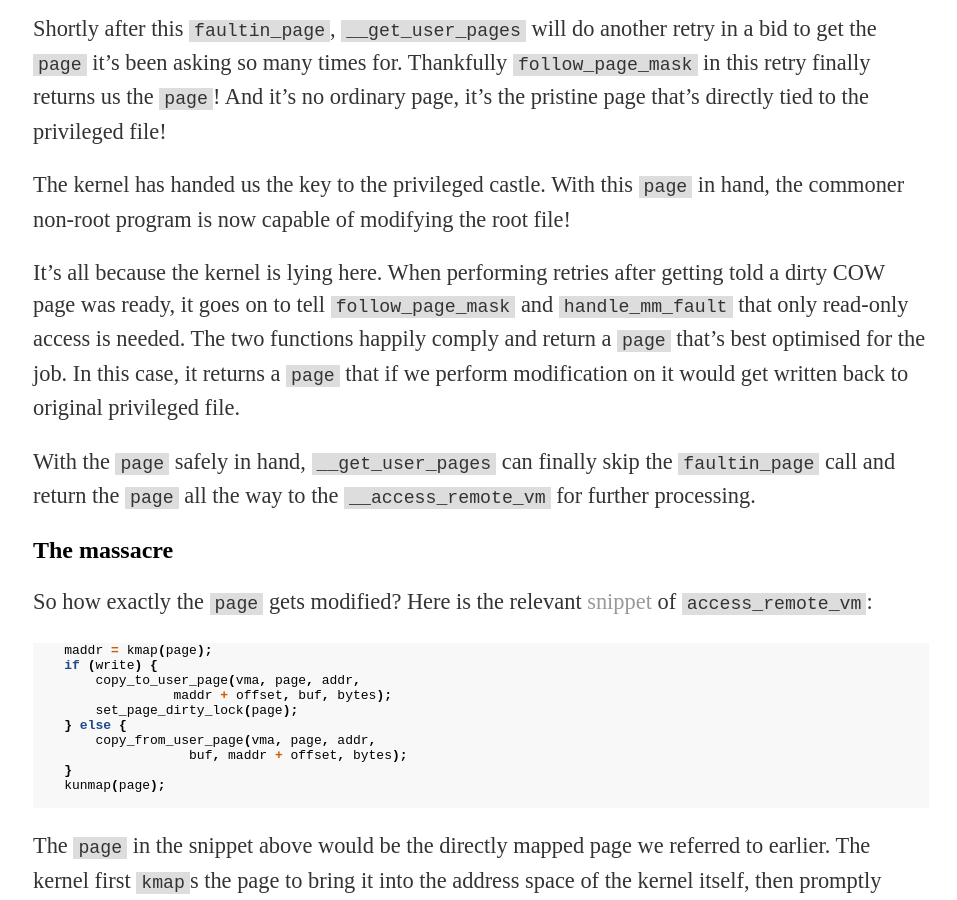
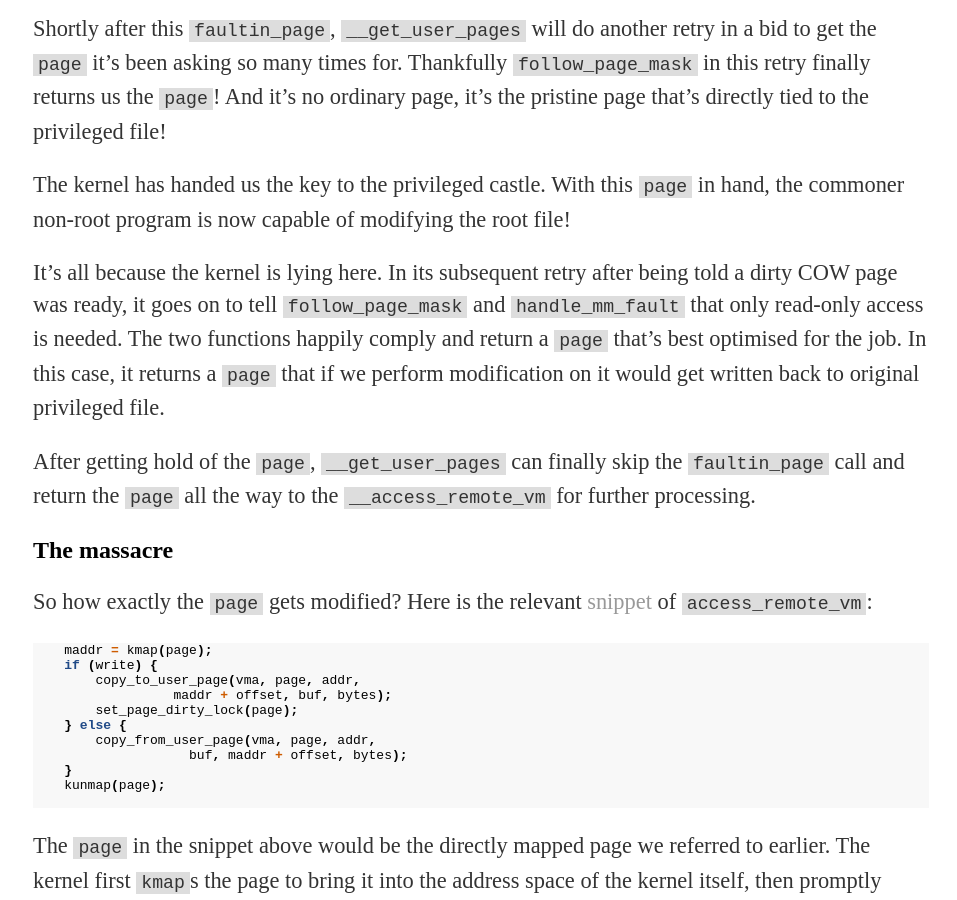
Before and after one commit to chao-tic/chao-tic.github.io, a Jekyll site: the page built from _posts/2017-05-20-dirty-cow.markdown, in a window 1280 px wide and 900 px high, scrolled down 10000 px. Shown: the whole window, without its empty margins (159-1116 px from the left). Built offline with Jekyll 4.4.1, drawn with Linux system fonts in a browser that asks for light colours; some of the changed text lies outside the part shown.

Commit message:
Tweak some wording for the dirty cow post

```diff
--- a/_posts/2017-05-20-dirty-cow.markdown
+++ b/_posts/2017-05-20-dirty-cow.markdown
@@ -395,9 +395,9 @@ Shortly after this `faultin_page`, `__get_user_pages` will do another retry in a
 
 The kernel has handed us the key to the privileged castle. With this `page` in hand, the commoner non-root program is now capable of modifying the root file!
 
-It's all because the kernel is lying here. When performing retries after getting told a dirty COW page was ready, it goes on to tell `follow_page_mask` and `handle_mm_fault` that only read-only access is needed. The two functions happily comply and return a `page` that's best optimised for the job. In this case, it returns a `page` that if we perform modification on it would get written back to original privileged file.
+It's all because the kernel is lying here. In its subsequent retry after being told a dirty COW page was ready, it goes on to tell `follow_page_mask` and `handle_mm_fault` that only read-only access is needed. The two functions happily comply and return a `page` that's best optimised for the job. In this case, it returns a `page` that if we perform modification on it would get written back to original privileged file.
 
-With the `page` safely in hand, `__get_user_pages` can finally skip the `faultin_page` call and return the `page` all the way to the `__access_remote_vm` for further processing.
+After getting hold of the `page`, `__get_user_pages` can finally skip the `faultin_page` call and return the `page` all the way to the `__access_remote_vm` for further processing.
 
 ## The massacre
 
```
Also changed, not shown: other parts of _posts/2017-05-20-dirty-cow.markdown (+2 -2 lines).
